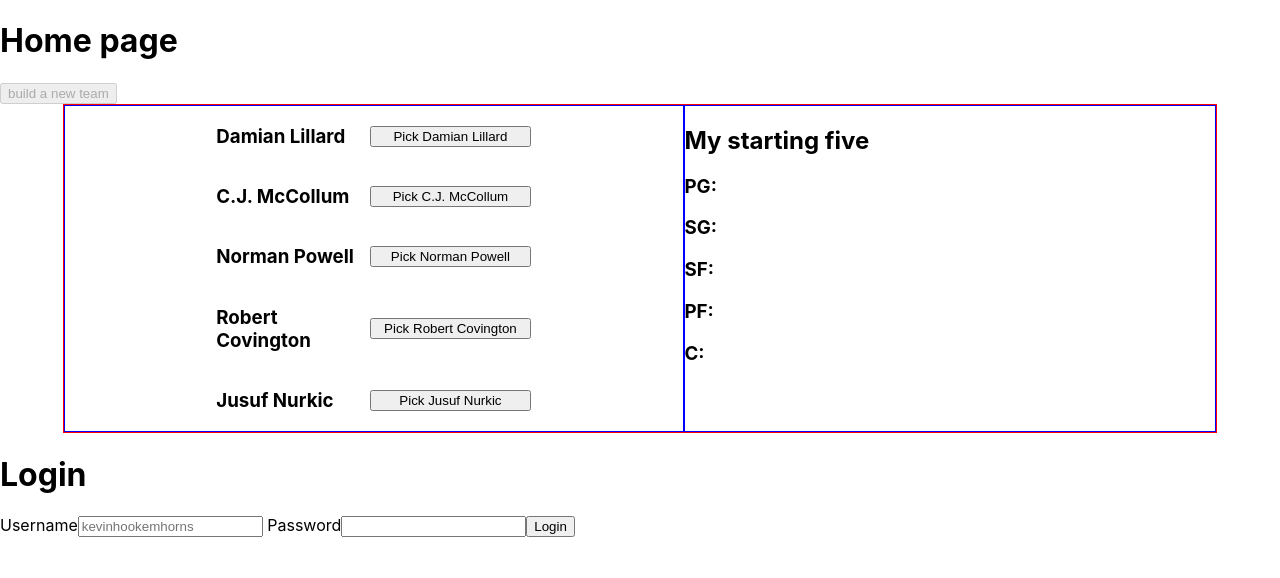
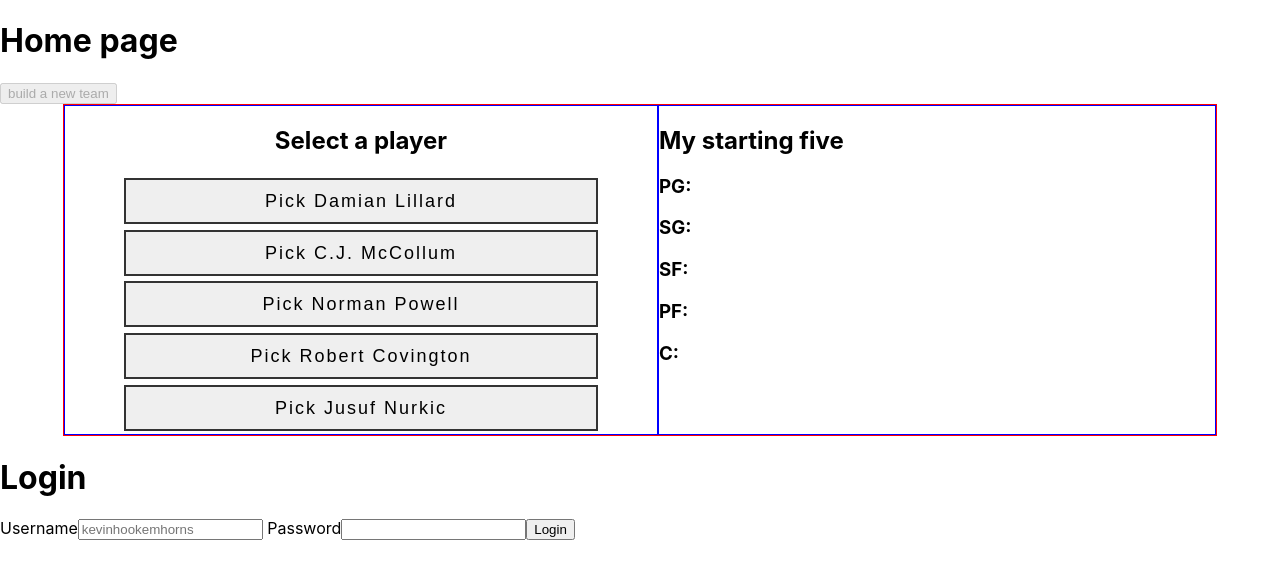
Before and after one commit to djaden927/starting-five, a React (Create React App) app: page / in a window 1280 px wide. Both pictures are taken after a click on the button "build a new team". Shown: the top 578 px of the page. Built offline with nearby package versions, Linux system fonts and the light colour scheme.

Commit message:
changed the teambuilding style. added animation.

```diff
--- a/src/components/TeamBuilder.js
+++ b/src/components/TeamBuilder.js
@@ -50,13 +50,51 @@
 `
 
 const Pick = styled.button`
+
+& .playerButton{
+    display: none
+}
+
     // border: 1px solid red;
     height: auto;
-    margin: auto;
-    width: 100%;
+    margin: .5% auto;
+    width: 80%;
     &:hover {
         border: 2px solid black;
     }
+        line-height: 40px;
+        font-size: 18px;
+        font-family: sans-serif;
+        text-decoration: none;
+        color: #000;
+        border: 2px solid #333;
+        letter-spacing: 2px;
+        text-align: center;
+        position: relative;
+        transition: all .35s;
+
+      position: relative;
+      z-index: 2;
+
+      &:after{
+        position: absolute;
+        content: "";
+        top: 0;
+        left: 0;
+        width: 0;
+        height: 100%;
+        background: #53565A;
+        transition: all .35s;
+        opacity: 0.5;
+      }
+
+      &:hover{
+        // color: #fff;
+      }
+
+      &:hover:after{
+        width: 100%;
+      }
 `
 const PlayerName = styled.h3`
     width: 100%;
@@ -108,16 +146,12 @@
                 {fiveTeams.length > 0 && count < 5 ?
             <MainTeamBuilderBox>
                 <TeamSelector>
-                <PlayerCards><PlayerName>{fiveTeams[count].PG}</PlayerName>
-                <Pick disabled={availablePositions.PG} onClick={addPlayer} value={fiveTeams[count].PG} id="PG">Pick {fiveTeams[count].PG}</Pick></PlayerCards>
-                <PlayerCards><PlayerName>{fiveTeams[count].SG}</PlayerName>
-                 <Pick disabled={availablePositions.SG} onClick={addPlayer} value={fiveTeams[count].SG} id="SG">Pick {fiveTeams[count].SG}</Pick></PlayerCards>
-                <PlayerCards><PlayerName>{fiveTeams[count].SF}</PlayerName>
-                <Pick disabled={availablePositions.SF} onClick={addPlayer} value={fiveTeams[count].SF} id="SF">Pick {fiveTeams[count].SF}</Pick></PlayerCards>
-                <PlayerCards><PlayerName>{fiveTeams[count].PF}</PlayerName>
-                 <Pick disabled={availablePositions.PF} onClick={addPlayer} value={fiveTeams[count].PF} id="PF">Pick {fiveTeams[count].PF}</Pick></PlayerCards>
-                <PlayerCards><PlayerName>{fiveTeams[count].C}</PlayerName>
-                 <Pick disabled={availablePositions.C} onClick={addPlayer} value={fiveTeams[count].C} id="C">Pick {fiveTeams[count].C}</Pick></PlayerCards>
+                <h2>Select a player</h2>
+                <Pick disabled={availablePositions.PG} className="playerButton" onClick={addPlayer} value={fiveTeams[count].PG} id="PG">Pick {fiveTeams[count].PG}</Pick>
+                <Pick disabled={availablePositions.SG} className="playerButton" onClick={addPlayer} value={fiveTeams[count].SG} id="SG">Pick {fiveTeams[count].SG}</Pick>
+                <Pick disabled={availablePositions.SF} className="playerButton" onClick={addPlayer} value={fiveTeams[count].SF} id="SF">Pick {fiveTeams[count].SF}</Pick>
+                <Pick disabled={availablePositions.PF} className="playerButton" onClick={addPlayer} value={fiveTeams[count].PF} id="PF">Pick {fiveTeams[count].PF}</Pick>
+                <Pick disabled={availablePositions.C} className="playerButton" onClick={addPlayer} value={fiveTeams[count].C} id="C">Pick {fiveTeams[count].C}</Pick>
                 </TeamSelector>
 
                 <MyTeam className={teamComplete}>
```
